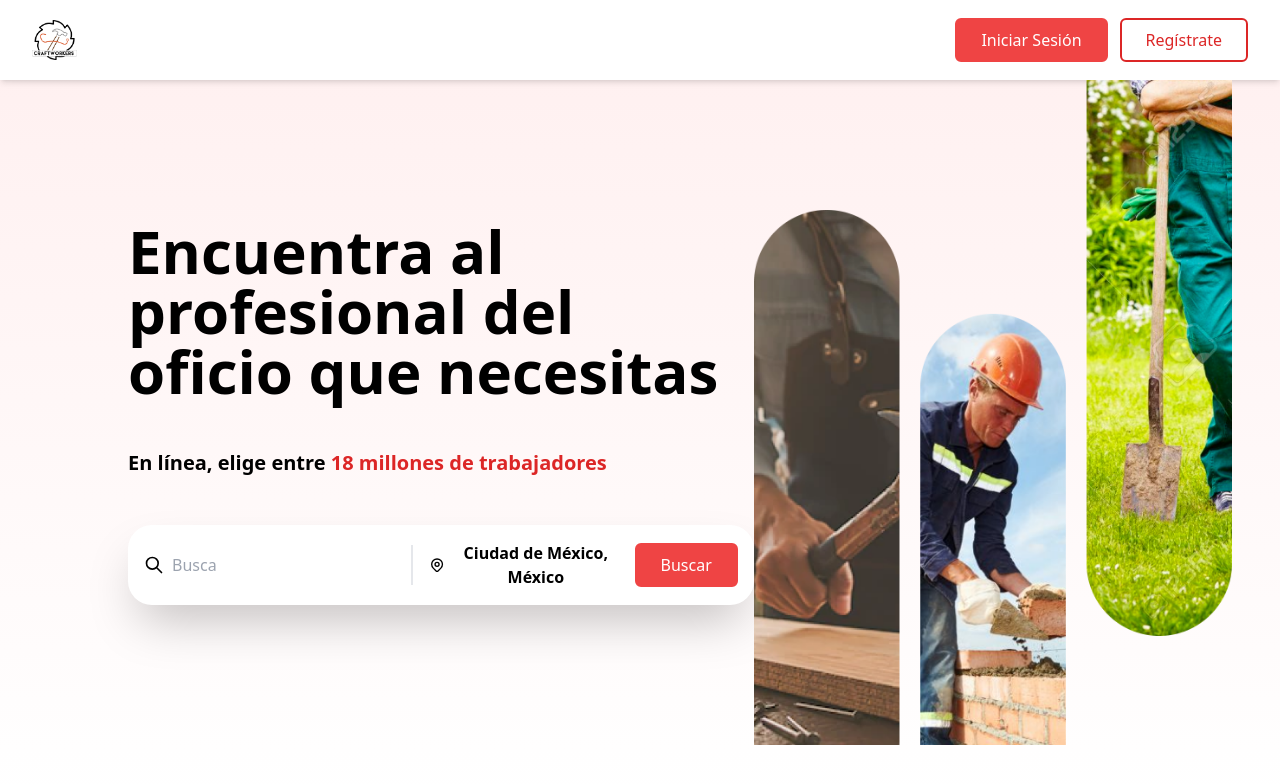
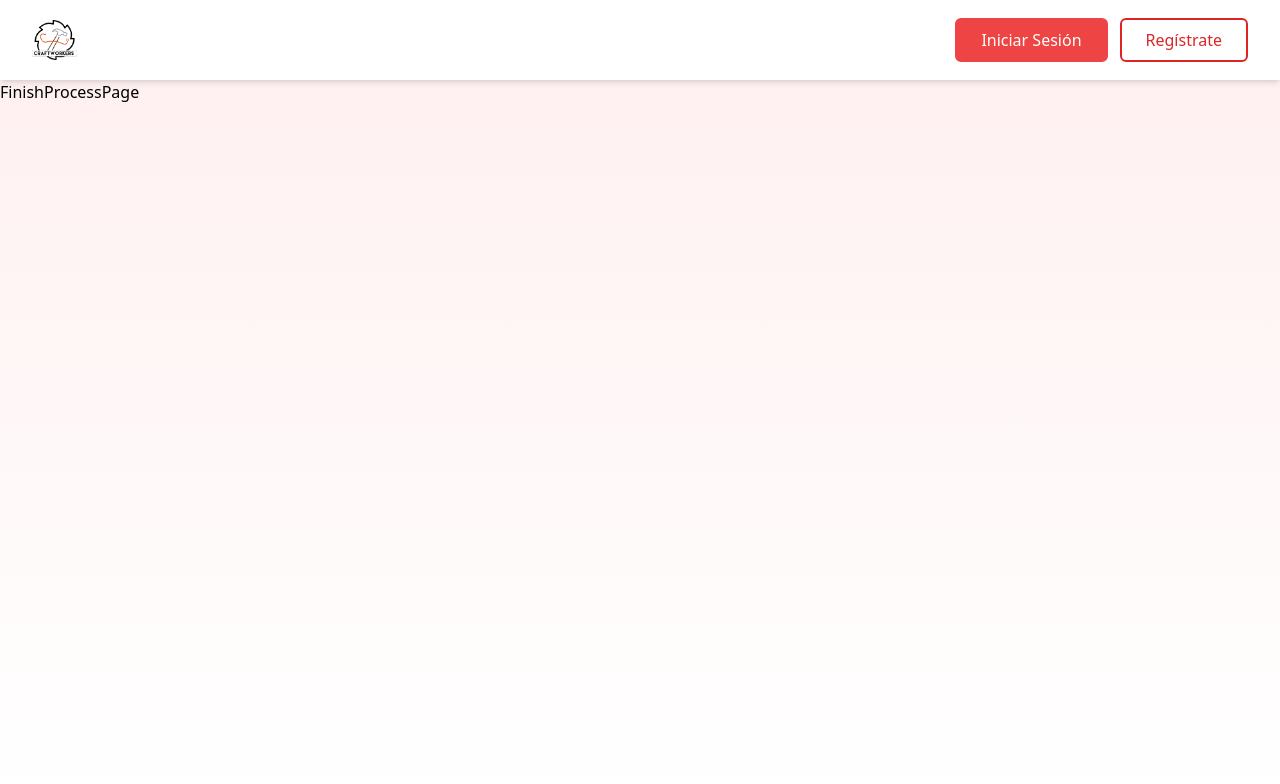
Before and after one commit to OscarAguilarL/craftworkers-frontend, a React (Vite) app: page /finished in a window 1280 px wide. Before the commit this address led to /. Shown: the top 784 px of the page. Built offline with nearby package versions, Linux system fonts and the light colour scheme.

Commit message:
Creada pagina de finalización del proceso

```diff
--- a/src/pages/ContratoPage.tsx
+++ b/src/pages/ContratoPage.tsx
@@ -1,8 +1,11 @@
 import { StarIcon } from '@heroicons/react/solid'
+import { useNavigate } from 'react-router-dom'
 import trabajador from '../assets/img/trabajador.jpg'
 import { Button } from '../components'
 
 export const ContratoPage = () => {
+  const navigate = useNavigate()
+
   return (
     <div className="container max-w-6xl mx-auto mt-12 px-3 pb-24">
       <div className="grid gap-6 grid-cols-3">
@@ -24,7 +27,7 @@ export const ContratoPage = () => {
         </div>
 
         <div className="col-span-2">
-          <form className="flex flex-col gap-4">
+          <div className="flex flex-col gap-4">
             <h2 className="text-4xl font-bold">Contáctalo</h2>
             <p>Completa la solicitud para Oscar</p>
 
@@ -96,11 +99,15 @@ export const ContratoPage = () => {
                   </div>
                 </div>
               </div>
-              <Button isPrimary className="w-fit">
+              <Button
+                isPrimary
+                className="w-fit"
+                onClickFn={() => navigate('/finished')}
+              >
                 Enviar Información
               </Button>
             </div>
-          </form>
+          </div>
         </div>
       </div>
     </div>
--- /dev/null
+++ b/src/pages/FinishProcessPage.tsx
@@ -0,0 +1,9 @@
+import React from 'react'
+
+export const FinishProcessPage = () => {
+  return (
+    <div>
+      <h1>FinishProcessPage</h1>
+    </div>
+  )
+}
--- a/src/pages/index.ts
+++ b/src/pages/index.ts
@@ -4,3 +4,4 @@ export * from './RegisterPage'
 export * from './SearchPage'
 export * from './ProfilePage'
 export * from './ContratoPage'
+export * from './FinishProcessPage'
--- a/src/router/AppRouter.tsx
+++ b/src/router/AppRouter.tsx
@@ -1,6 +1,7 @@
 import { Routes, Route, Navigate } from 'react-router-dom'
 import {
   ContratoPage,
+  FinishProcessPage,
   HomePage,
   LoginPage,
   ProfilePage,
@@ -17,6 +18,7 @@ export const AppRouter = () => {
       <Route path="/register" element={<RegisterPage />} />
       <Route path="/perfil/:profileId" element={<ProfilePage />} />
       <Route path="/contrato/:profileId" element={<ContratoPage />} />
+      <Route path="/finished" element={<FinishProcessPage />} />
       <Route path="*" element={<Navigate to="/" />} />
     </Routes>
   )
```
